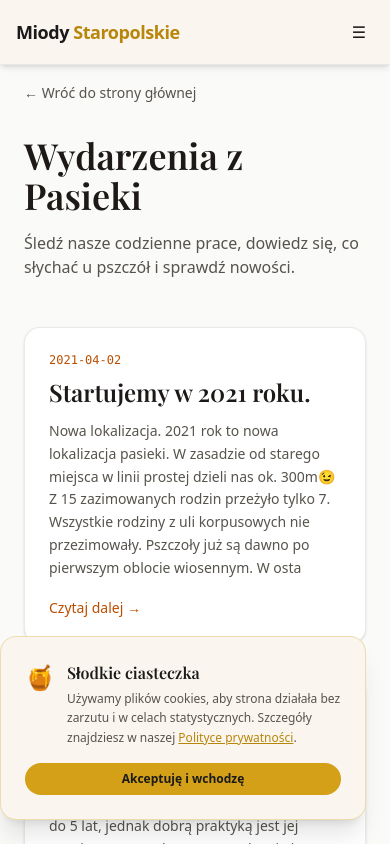
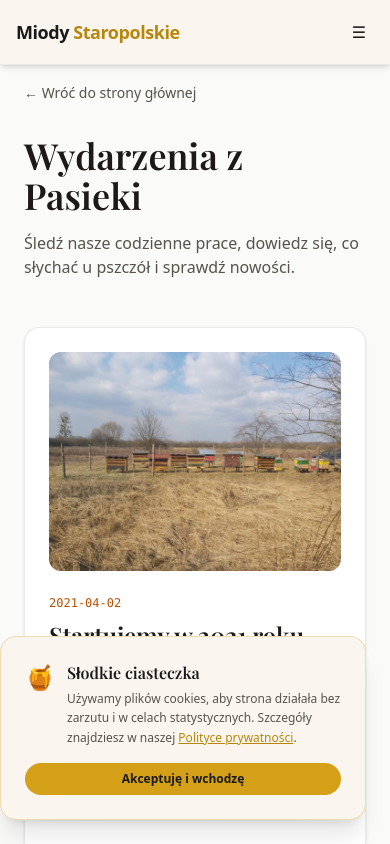
Before and after one commit to tombergson/miodystaropolskie-next.js, a Next.js app: page /wydarzenia in a window 390 px wide. Shown: the top 844 px of the page. Built offline with nearby package versions, Linux system fonts and the light colour scheme.

Commit message:
feat: dodaj miniaturę wpisu na liście wydarzeń
- miniatura z pierwszego zdjęcia z images we frontmatterze, po lewej na desktopie i nad tekstem na mobile
- stały format 4:3, klikalna, lekki zoom po najechaniu
- wpisy bez zdjęcia wyświetlają się jak dotychczas

```diff
--- a/app/wydarzenia/page.tsx
+++ b/app/wydarzenia/page.tsx
@@ -23,11 +23,32 @@ export default function PostsPage() {
         </p>
 
         <div className="space-y-8">
-          {posts.map((post) => (
+          {posts.map((post) => {
+            const thumbnail = post.images?.[0];
+
+            return (
               <article
                 key={post.slug}
-              className="bg-white p-6 md:p-8 rounded-2xl shadow-sm border border-stone-200/80 transition-all hover:shadow-md"
+                className="group flex flex-col gap-6 md:flex-row bg-white p-6 md:p-8 rounded-2xl shadow-sm border border-stone-200/80 transition-all hover:shadow-md"
               >
+                {thumbnail && (
+                  <Link
+                    href={`/wydarzenia/${post.slug}`}
+                    aria-hidden="true"
+                    tabIndex={-1}
+                    className="relative block aspect-[4/3] w-full shrink-0 overflow-hidden rounded-xl bg-stone-100 md:w-56"
+                  >
+                    <Image
+                      src={thumbnail}
+                      alt=""
+                      fill
+                      sizes="(min-width: 768px) 224px, 100vw"
+                      className="object-cover transition-transform duration-500 group-hover:scale-105"
+                    />
+                  </Link>
+                )}
+
+                <div className="flex-1">
                   <div className="text-xs font-mono text-amber-700 mb-2">
                     {post.date}
                   </div>
@@ -47,8 +68,10 @@ export default function PostsPage() {
                   >
                     Czytaj dalej &rarr;
                   </Link>
+                </div>
               </article>
-          ))}
+            );
+          })}
         </div>
       </div>
     </main>
```
Lines whose indentation alone changed are shown as unchanged.
